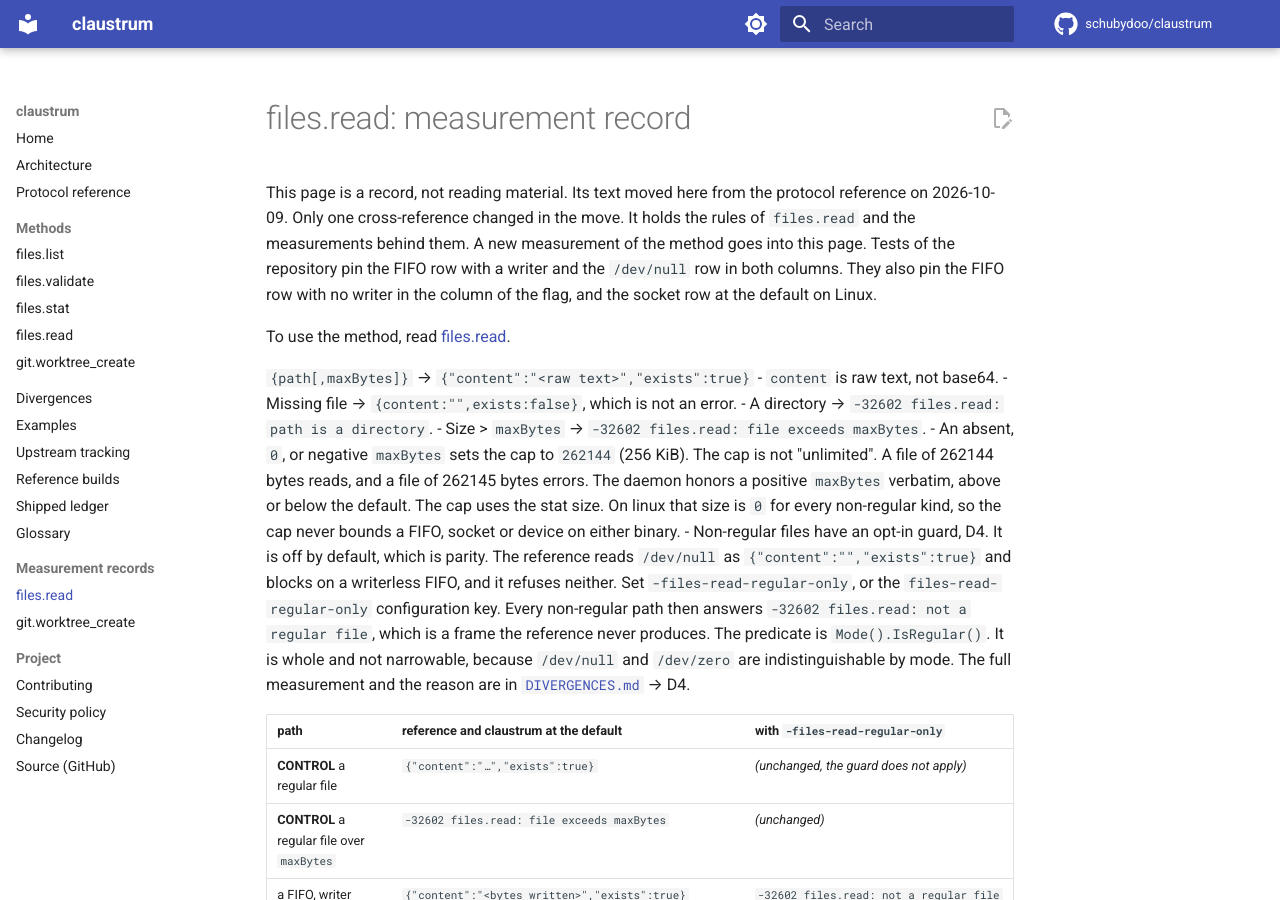
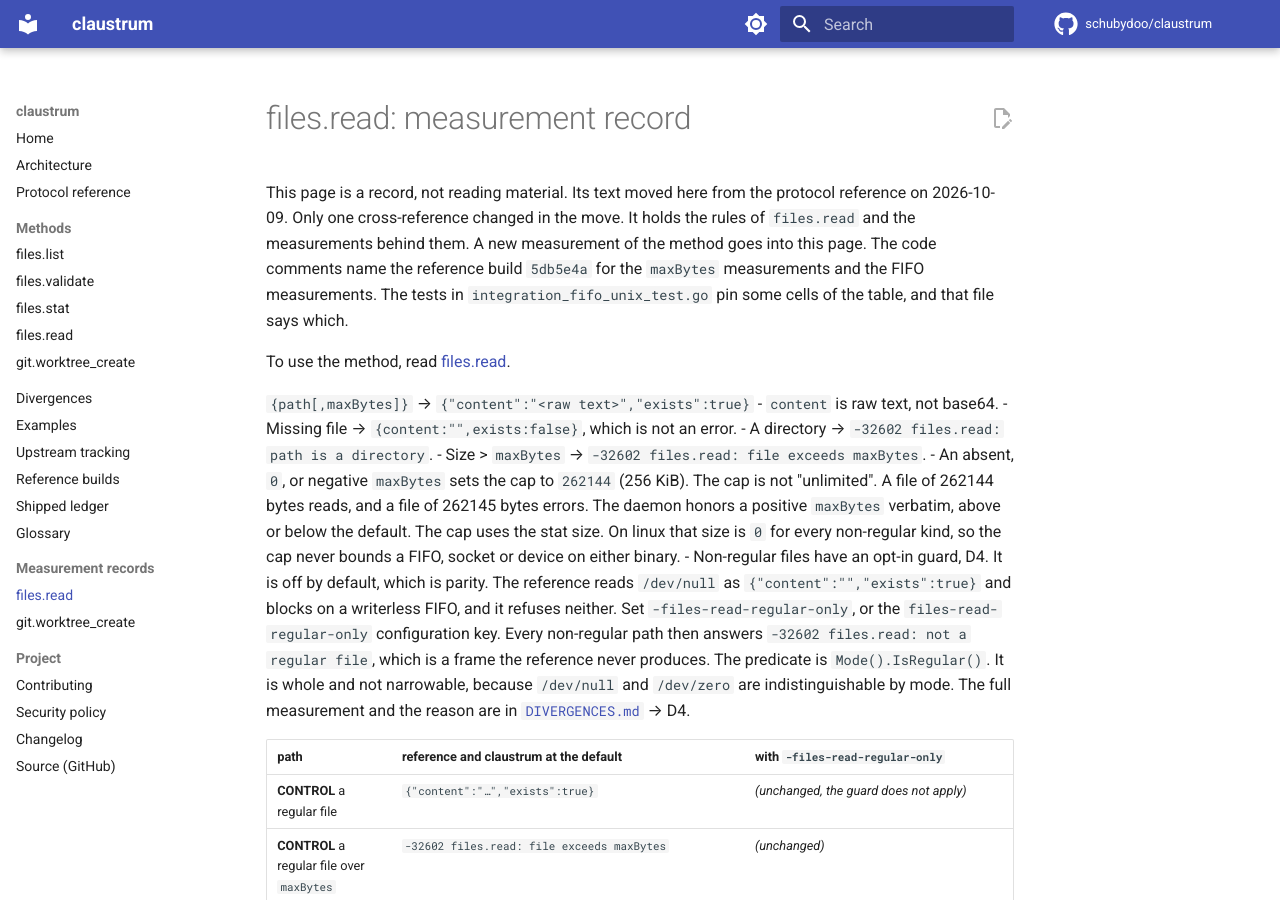
Before and after one commit to schubydoo/claustrum, an MkDocs documentation site: the page built from docs/record/files-read.md, in a window 1280 px wide and 900 px high. Built offline with MkDocs 1.6.1 and Material for MkDocs 9.7.7, drawn with Linux system fonts in a browser that asks for light colours; comment, search, counter and statistics services are not loaded.

Commit message:
docs: answer the first review of the files.* pages
Co-Authored-By: Claude Opus 5.5 <noreply@anthropic.com>

```diff
--- a/docs/record/files-read.md
+++ b/docs/record/files-read.md
@@ -1,6 +1,6 @@
 # files.read: measurement record
 
-This page is a record, not reading material. Its text moved here from the protocol reference on 2026-10-09. Only one cross-reference changed in the move. It holds the rules of `files.read` and the measurements behind them. A new measurement of the method goes into this page. Tests of the repository pin the FIFO row with a writer and the `/dev/null` row in both columns. They also pin the FIFO row with no writer in the column of the flag, and the socket row at the default on Linux.
+This page is a record, not reading material. Its text moved here from the protocol reference on 2026-10-09. Only one cross-reference changed in the move. It holds the rules of `files.read` and the measurements behind them. A new measurement of the method goes into this page. The code comments name the reference build `5db5e4a` for the `maxBytes` measurements and the FIFO measurements. The tests in `integration_fifo_unix_test.go` pin some cells of the table, and that file says which.
 
 To use the method, read [files.read](../protocol/files-read.md).
 
```
Also changed, not shown: docs/protocol/files-list.md (+1 -1 lines), 1 other file.
